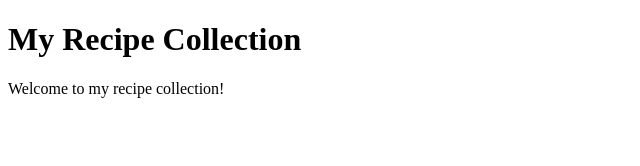
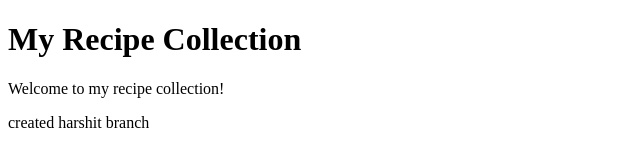
Before and after one commit to H07arshit/Recipe_card_collection, a plain HTML site: page index.html in a window 1280 px wide. Shown: the whole page, without its empty margins (0-640 px from the left). Drawn offline with Linux system fonts and the light colour scheme.

Commit message:
created Harshit branch

```diff
--- a/index.html
+++ b/index.html
@@ -8,5 +8,6 @@
 <body>
     <h1>My Recipe Collection</h1>
     <p>Welcome to my recipe collection!</p>
+    <p>created harshit branch</p>
 </body>
 </html>
```
